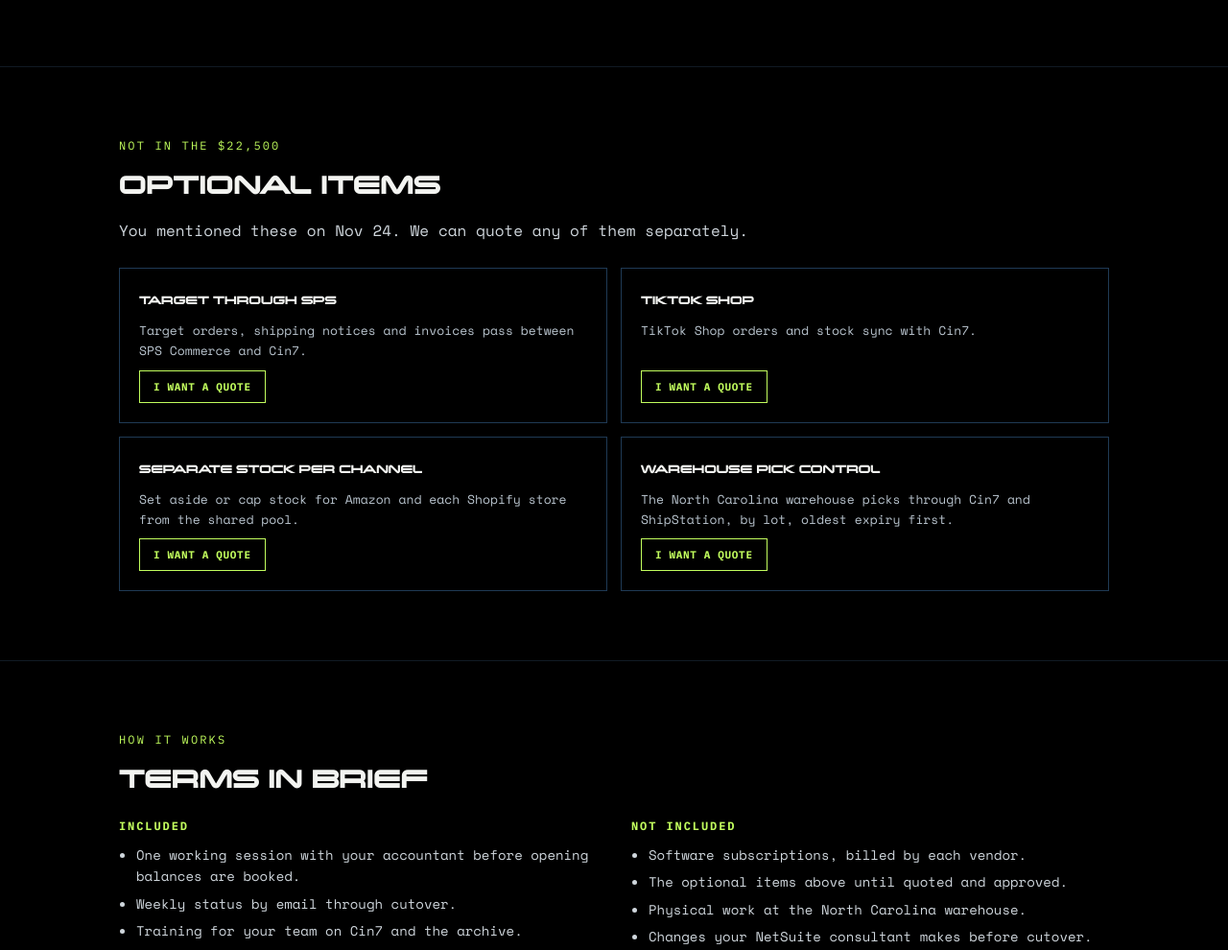
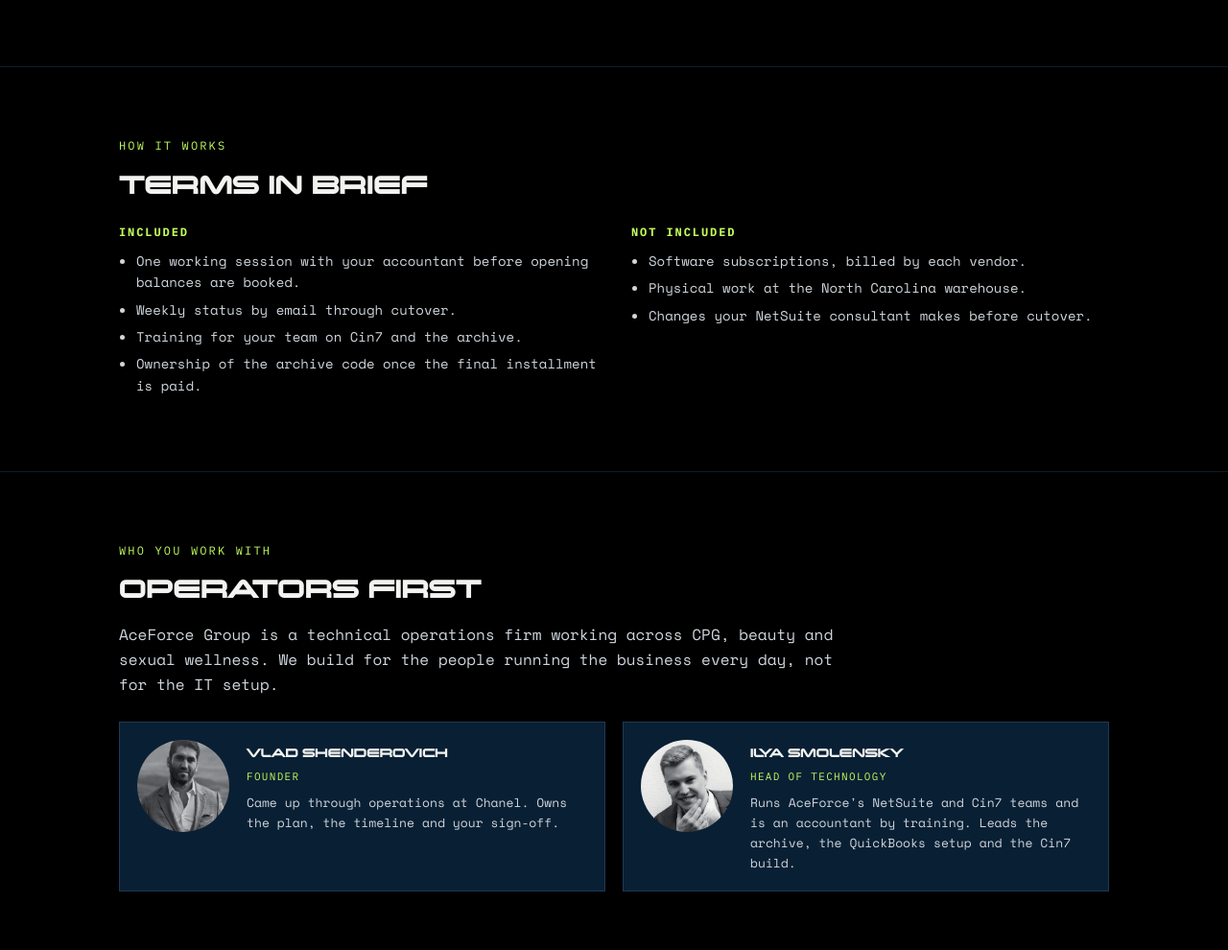
Before and after one commit to AceForce-Group/aceforce.group, a plain HTML site: page preview/suki-ce38d6/index.html in a window 1280 px wide. Shown: the part 4149-5139 px from the top of the page at 96% size. Drawn offline with nearby package versions, Linux system fonts and the light colour scheme; no server answers.

Commit message:
Suki proposal: remove optional items section
Co-Authored-By: Claude Opus 5.5 <noreply@anthropic.com>
Claude-Session: https://claude.ai/code/session_01WjkbAuqjFWYJwU1CpJSb85

```diff
--- a/preview/suki-ce38d6/index.html
+++ b/preview/suki-ce38d6/index.html
@@ -298,20 +298,6 @@ footer img{height:20px}
   </div>
 </section>
 
-<section id="addons" data-section="add-ons">
-  <div class="wrap">
-    <div class="eyebrow">Not in the $22,500</div>
-    <h2 class="d">Optional items</h2>
-    <p class="lead">You mentioned these on Nov 24. We can quote any of them separately.</p>
-    <div class="addons">
-      <div class="addon"><h3>Target through SPS</h3><p>Target orders, shipping notices and invoices pass between SPS Commerce and Cin7.</p><button type="button" class="btn ghost sm" data-addon="Target through SPS">I want a quote</button></div>
-      <div class="addon"><h3>TikTok Shop</h3><p>TikTok Shop orders and stock sync with Cin7.</p><button type="button" class="btn ghost sm" data-addon="TikTok Shop">I want a quote</button></div>
-      <div class="addon"><h3>Separate stock per channel</h3><p>Set aside or cap stock for Amazon and each Shopify store from the shared pool.</p><button type="button" class="btn ghost sm" data-addon="Stock per channel">I want a quote</button></div>
-      <div class="addon"><h3>Warehouse pick control</h3><p>The North Carolina warehouse picks through Cin7 and ShipStation, by lot, oldest expiry first.</p><button type="button" class="btn ghost sm" data-addon="Warehouse pick control">I want a quote</button></div>
-    </div>
-  </div>
-</section>
-
 <section id="terms" data-section="terms">
   <div class="wrap">
     <div class="eyebrow">How it works</div>
@@ -325,7 +311,6 @@ footer img{height:20px}
       </ul></div>
       <div><h3>Not included</h3><ul>
         <li>Software subscriptions, billed by each vendor.</li>
-        <li>The optional items above until quoted and approved.</li>
         <li>Physical work at the North Carolina warehouse.</li>
         <li>Changes your NetSuite consultant makes before cutover.</li>
       </ul></div>
```
Also changed, not shown: 1 other file.
